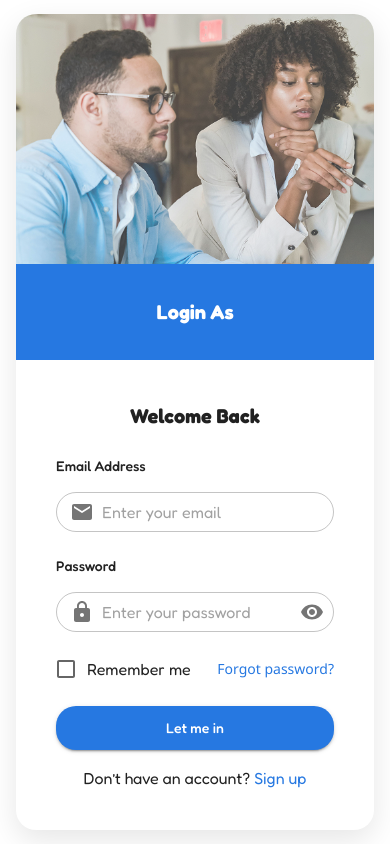
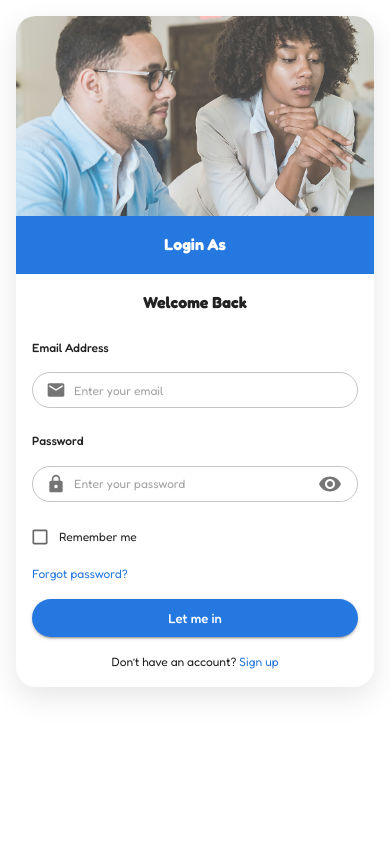
Before and after one commit to GuruAishwarya/TaskHawk, a React (Create React App) app: page /login in a window 390 px wide. Built offline with nearby package versions, Linux system fonts and the light colour scheme.

Commit message:
api changes

```diff
--- a/public/index.html
+++ b/public/index.html
@@ -2,7 +2,7 @@
 <html lang="en">
   <head>
     <meta charset="utf-8" />
-    <link rel="icon" href="%PUBLIC_URL%/favicon.ico" />
+    <link rel="icon" href="./Favicon.png" />
     <meta name="viewport" content="width=device-width, initial-scale=1" />
     <meta name="theme-color" content="#000000" />
     <meta
--- a/src/App.css
+++ b/src/App.css
@@ -1,3 +1,14 @@
+/* Import Fredoka font */
+@import url('https://fonts.googleapis.com/css2?family=Fredoka:wght@400;500;600;700&display=swap');
+
+/* Apply Fredoka globally */
+body, html, #root, .App {
+  margin: 0;
+  padding: 0;
+  font-family: 'Fredoka', sans-serif;
+}
+
+/* Existing App styles */
 .App {
   text-align: center;
 }
--- a/src/components/Login.jsx
+++ b/src/components/Login.jsx
@@ -33,31 +33,23 @@ const StyledPaper = styled(Paper)(({ theme }) => ({
   display: "flex",
   flexDirection: "row",
   maxHeight: "90vh",
+  width: "100%",
   [theme.breakpoints.down("md")]: {
     flexDirection: "column",
     maxHeight: "none",
   },
 }));
 
-// 🔹 API URLs
-const API_LOCAL = "http://localhost:3001/api/users";
-const API_RENDER = "https://taskhawk-backend.onrender.com/api/users";
+// 🔹 API base based on environment
+const API_BASE =
+  process.env.NODE_ENV === "development"
+    ? "http://localhost:3001/api/users"
+    : "https://taskhawk-backend.onrender.com/api/users";
 
-// 🔹 Helper: call both APIs
-const callBoth = async (endpoint, options) => {
-  const [localRes, renderRes] = await Promise.allSettled([
-    fetch(`${API_LOCAL}${endpoint}`, options),
-    fetch(`${API_RENDER}${endpoint}`, options),
-  ]);
-
-  if (localRes.status === "fulfilled" && localRes.value.ok) {
-    return localRes.value;
-  }
-  if (renderRes.status === "fulfilled" && renderRes.value.ok) {
-    return renderRes.value;
-  }
-
-  throw new Error("Both APIs failed");
+// 🔹 Helper: single API call
+const callApi = async (endpoint, options) => {
+  const res = await fetch(`${API_BASE}${endpoint}`, options);
+  return res;
 };
 
 function Login() {
@@ -78,7 +70,7 @@ function Login() {
   const handleSubmit = async (e) => {
     e.preventDefault();
     try {
-      const res = await callBoth("/login", {
+      const res = await callApi("/login", {
         method: "POST",
         headers: { "Content-Type": "application/json" },
         body: JSON.stringify(formData),
@@ -103,25 +95,22 @@ function Login() {
       <Container
         maxWidth="lg"
         sx={{
-          py: 4,
-          height: "100vh",
+          py: { xs: 2, sm: 4 },
+          height: { xs: "auto", md: "100vh" },
           display: "flex",
           alignItems: "center",
-          overflowX: "hidden",
+          justifyContent: "center",
         }}
       >
-        <StyledPaper sx={{ width: "100%" }}>
+        <StyledPaper>
           {/* Left side image */}
           <Box
             sx={{
-              width: "50%",
+              width: { xs: "100%", md: "50%" },
+              height: { xs: "200px", sm: "280px", md: "auto" },
               display: "flex",
               justifyContent: "center",
               alignItems: "center",
-              [theme.breakpoints.down("md")]: {
-                width: "100%",
-                height: "250px",
-              },
               "& img": { width: "100%", height: "100%", objectFit: "cover" },
             }}
           >
@@ -141,10 +130,14 @@ function Login() {
                 backgroundColor: "#2678E1",
                 color: "white",
                 textAlign: "center",
-                py: 4,
+                py: { xs: 2, md: 4 },
               }}
             >
-              <Typography variant="h6" fontWeight="bold">
+              <Typography
+                variant="h6"
+                fontWeight="bold"
+                fontSize={{ xs: 16, sm: 18 }}
+              >
                 Login As
               </Typography>
             </Box>
@@ -152,24 +145,24 @@ function Login() {
             <Box
               component="form"
               onSubmit={handleSubmit}
-              sx={{
-                padding: 5,
-                overflowY: "auto",
-                overflowX: "hidden",
-                flex: 1,
-              }}
+              sx={{ p: { xs: 2, sm: 3, md: 5 }, overflowY: "auto", flex: 1 }}
             >
               <Typography
                 variant="h6"
                 align="center"
                 fontWeight="bold"
-                sx={{ mb: 3 }}
+                sx={{ mb: 3, fontSize: { xs: 16, sm: 18 } }}
               >
                 Welcome Back
               </Typography>
 
               {/* Email */}
-              <Typography variant="body2" fontWeight="500" textAlign="left">
+              <Typography
+                variant="body2"
+                fontWeight="500"
+                textAlign="left"
+                sx={{ fontSize: { xs: 12, sm: 14 } }}
+              >
                 Email Address
               </Typography>
               <TextField
@@ -182,16 +175,26 @@ function Login() {
                 InputProps={{
                   startAdornment: (
                     <InputAdornment position="start">
-                      <Email />
+                      <Email fontSize="small" />
                     </InputAdornment>
                   ),
-                  sx: { height: 40, borderRadius: "30px", mt: 2 },
+                  sx: {
+                    height: { xs: 36, sm: 40 },
+                    borderRadius: "30px",
+                    mt: 2,
+                    fontSize: { xs: 12, sm: 14 },
+                  },
                 }}
               />
 
               {/* Password */}
               <Box sx={{ mt: 3 }}>
-                <Typography variant="body2" fontWeight="500" textAlign="left">
+                <Typography
+                  variant="body2"
+                  fontWeight="500"
+                  textAlign="left"
+                  sx={{ fontSize: { xs: 12, sm: 14 } }}
+                >
                   Password
                 </Typography>
                 <TextField
@@ -204,7 +207,7 @@ function Login() {
                   InputProps={{
                     startAdornment: (
                       <InputAdornment position="start">
-                        <Lock />
+                        <Lock fontSize="small" />
                       </InputAdornment>
                     ),
                     endAdornment: (
@@ -212,12 +215,18 @@ function Login() {
                         <IconButton
                           onClick={() => setShowPassword(!showPassword)}
                           edge="end"
+                          size="small"
                         >
                           {showPassword ? <VisibilityOff /> : <Visibility />}
                         </IconButton>
                       </InputAdornment>
                     ),
-                    sx: { height: 40, borderRadius: "30px", mt: 2 },
+                    sx: {
+                      height: { xs: 36, sm: 40 },
+                      borderRadius: "30px",
+                      mt: 2,
+                      fontSize: { xs: 12, sm: 14 },
+                    },
                   }}
                 />
               </Box>
@@ -227,12 +236,25 @@ function Login() {
                 sx={{
                   mt: 2,
                   display: "flex",
+                  flexDirection: { xs: "column", sm: "row" },
                   justifyContent: "space-between",
-                  alignItems: "center",
+                  alignItems: { xs: "flex-start", sm: "center" },
+                  gap: 1,
                 }}
               >
-                <FormControlLabel control={<Checkbox />} label="Remember me" />
-                <Link href="/forgot" underline="hover" fontSize="14px">
+                <FormControlLabel
+                  control={<Checkbox size="small" />}
+                  label={
+                    <Typography sx={{ fontSize: { xs: 12, sm: 14 } }}>
+                      Remember me
+                    </Typography>
+                  }
+                />
+                <Link
+                  href="/forgot"
+                  underline="hover"
+                  sx={{ fontSize: { xs: 12, sm: 14 } }}
+                >
                   Forgot password?
                 </Link>
               </Box>
@@ -246,14 +268,18 @@ function Login() {
                   mt: 2,
                   borderRadius: "20px",
                   textTransform: "none",
-                  py: 1.2,
+                  py: { xs: 1, sm: 1.2 },
+                  fontSize: { xs: 13, sm: 15 },
                 }}
               >
                 Let me in
               </Button>
 
               {/* Signup redirect */}
-              <Typography align="center" sx={{ mt: 2 }}>
+              <Typography
+                align="center"
+                sx={{ mt: 2, fontSize: { xs: 12, sm: 14 } }}
+              >
                 Don’t have an account?{" "}
                 <Link href="/signup" underline="hover">
                   Sign up
```
Also changed, not shown: src/components/ForgotPassword.jsx (+53 -61 lines), src/components/Header.jsx (+71 -12 lines), src/components/Signup.jsx (+27 -68 lines), public/Favicon.png (added), 1 other file (tests, documents, lock files or other folders).
